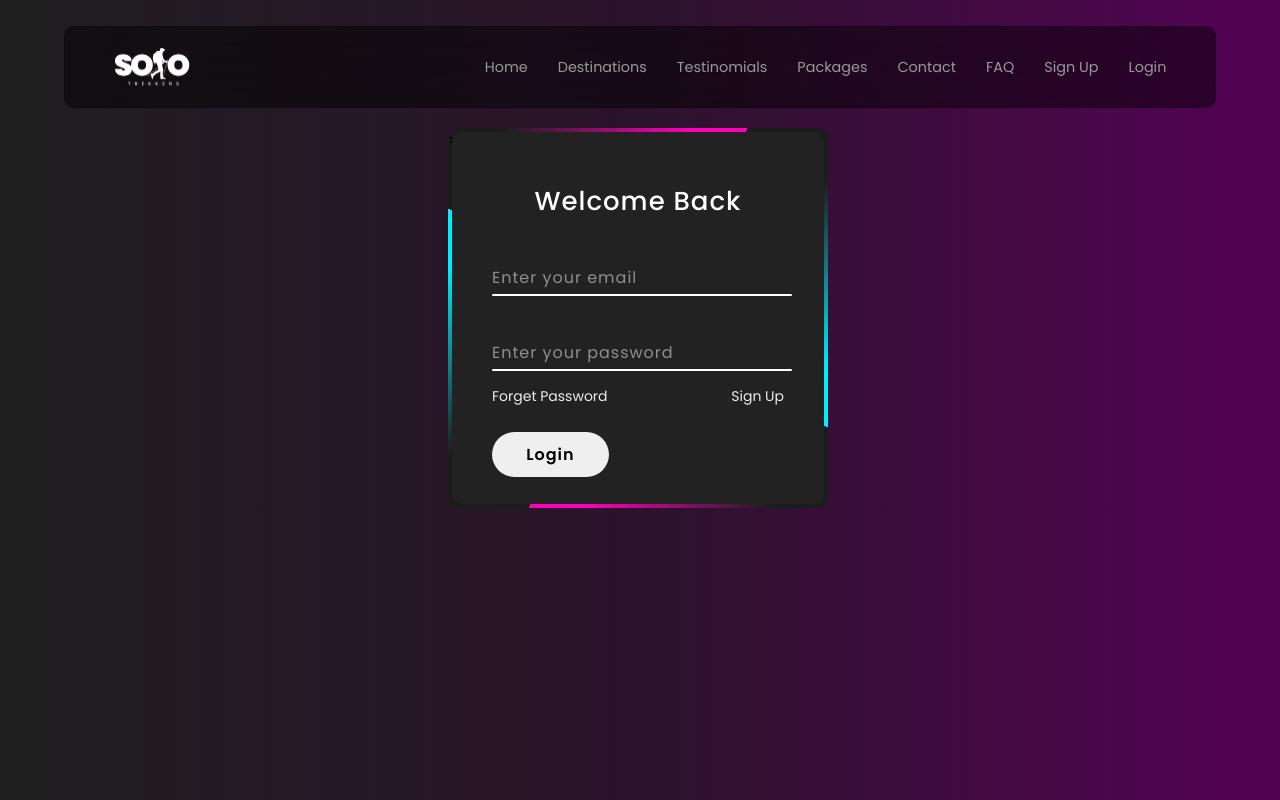
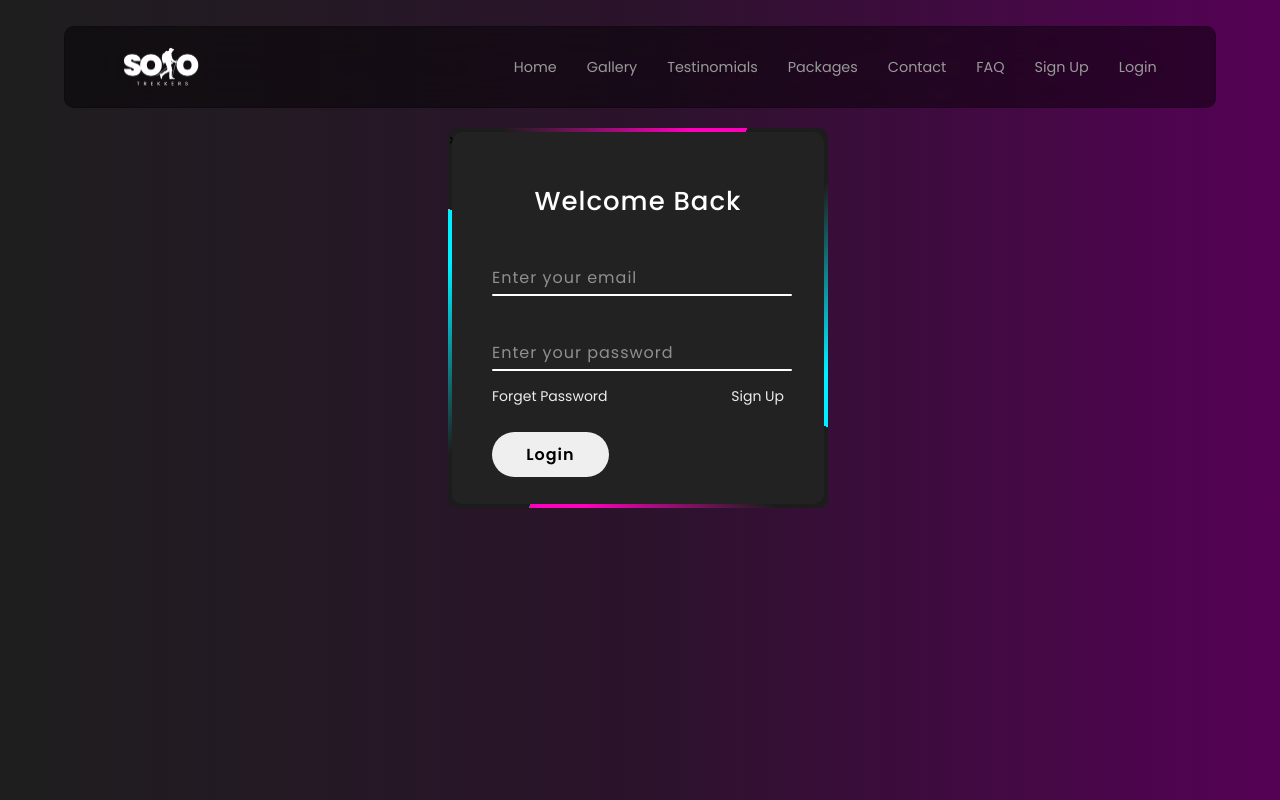
Before and after one commit to Mohammed-Faisal-34/mohamfaisal34.github.io, a plain HTML site: page Frontend/login.html in a window 1280 px wide. Drawn offline with Linux system fonts and the light colour scheme.

Commit message:
Frontend

```diff
--- a/Frontend/login.html
+++ b/Frontend/login.html
@@ -393,7 +393,7 @@
 
     <nav class="navbar">
         <div class="left">
-            <img src="images/logo sofo.png" alt="">
+            <a href="index.html"><img src="images/logo sofo.png" alt=""></a>
         </div>
         <div class="right">
             <input type="checkbox" id="check">
@@ -402,7 +402,7 @@
             </label>
             <ul class="list">
         <li><a href="index.html">Home</a></li>
-        <li><a href="index.html">Destinations</a></li>
+        <li><a href="index.html">Gallery</a></li>
         <li><a href="index.html">Testinomials</a></li>
         <li><a href="index.html">Packages</a></li>
         <li><a href="index.html">Contact</a></li>
```
Also changed, not shown: Frontend/signup.html (+2 -2 lines), frontend/login.html (+2 -2 lines), frontend/signup.html (+2 -2 lines).
